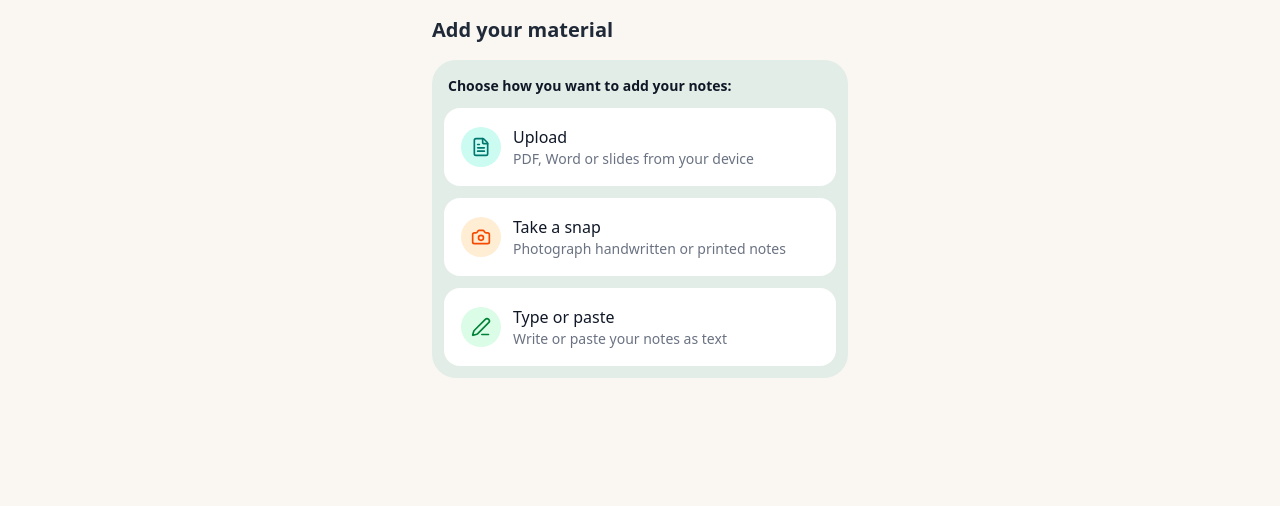
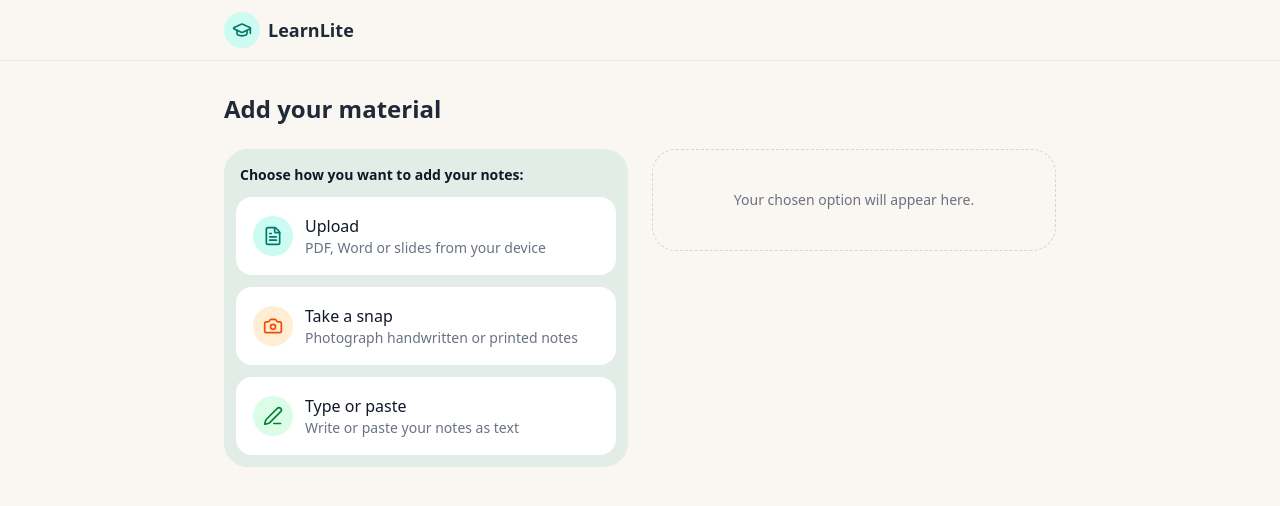
Before and after one commit to odulanaprogress/learnlite-ai, a Next.js app in the folder frontend/: page / in a window 1280 px wide. Shown: the top 506 px of the page. Built offline with nearby package versions, Linux system fonts and the light colour scheme.

Commit message:
add header and desktop layout

```diff
--- a/frontend/app/layout.tsx
+++ b/frontend/app/layout.tsx
@@ -1,5 +1,6 @@
 import type { Metadata } from "next";
 import "./globals.css";
+
 
 export const metadata: Metadata = {
   title: "LearnLite",
--- a/frontend/app/page.tsx
+++ b/frontend/app/page.tsx
@@ -1,9 +1,13 @@
+import Header from "../components/layout/Header";
 import IngestPicker from "../components/ingest/IngestPicker";
 
 export default function Home() {
   return (
-    <main className="min-h-screen">
-      <IngestPicker />
-    </main>
+    <>
+      <Header />
+      <main>
+        <IngestPicker />
+      </main>
+    </>
   );
 }
--- a/frontend/components/ingest/IngestPicker.tsx
+++ b/frontend/components/ingest/IngestPicker.tsx
@@ -42,9 +42,12 @@ export default function IngestPicker() {
   const [mode, setMode] = useState<Mode | null>(null);
 
   return (
-    <section className="mx-auto max-w-md p-4">
-      <h2 className="mb-4 text-xl font-bold">Add your material</h2>
+    <section className="mx-auto w-full max-w-md p-4 lg:max-w-4xl lg:p-8">
+      <h2 className="mb-4 text-xl font-bold lg:mb-6 lg:text-2xl">
+        Add your material
+      </h2>
 
+      <div className="grid gap-6 lg:grid-cols-2 lg:items-start">
         <div className="grid gap-3 rounded-3xl bg-[#e3ede7] p-3">
           <p className="px-1 pt-1 text-sm font-semibold text-gray-900">
             Choose how you want to add your notes:
@@ -66,15 +69,24 @@ export default function IngestPicker() {
               </span>
               <span>
                 <span className="block font-medium text-gray-900">{title}</span>
-              <span className="block text-sm text-gray-500">{description}</span>
+                <span className="block text-sm text-gray-500">
+                  {description}
+                </span>
               </span>
             </button>
           ))}
         </div>
 
-      <div className="mt-6">
+        <div>
+          {mode === null && (
+            <div className="hidden rounded-3xl border border-dashed border-gray-300 p-10 text-center text-sm text-gray-500 lg:block">
+              Your chosen option will appear here.
+            </div>
+          )}
           {mode === "upload" && (
-          <UploadPanel onSubmit={(file) => console.log("Chosen file:", file)} />
+            <UploadPanel
+              onSubmit={(file) => console.log("Chosen file:", file)}
+            />
           )}
           {mode === "snap" && (
             <CameraPanel
@@ -85,6 +97,7 @@ export default function IngestPicker() {
             <TextPanel onSubmit={(text) => console.log("Typed notes:", text)} />
           )}
         </div>
+      </div>
     </section>
   );
 }
--- /dev/null
+++ b/frontend/components/layout/Header.tsx
@@ -0,0 +1,14 @@
+import { GraduationCap } from "lucide-react";
+
+export default function Header() {
+  return (
+    <header className="border-b border-gray-200">
+      <div className="mx-auto flex max-w-4xl items-center gap-2 px-4 py-3 lg:px-8">
+        <span className="flex h-9 w-9 items-center justify-center rounded-full bg-teal-100 text-teal-700">
+          <GraduationCap size={20} />
+        </span>
+        <span className="text-lg font-bold">LearnLite</span>
+      </div>
+    </header>
+  );
+}
```
Lines whose indentation alone changed are shown as unchanged.
